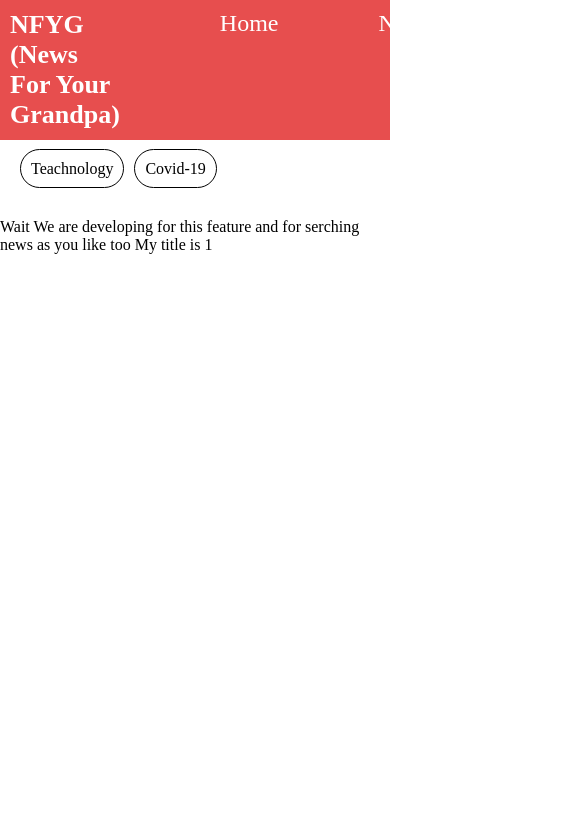
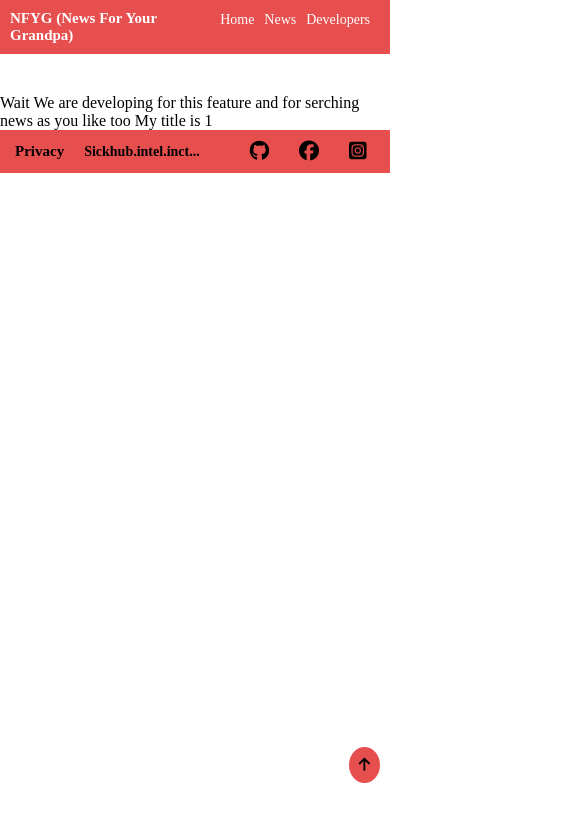
Before and after one commit to Saithiha24/My-testing-projects, a React (Create React App) app: page /detail/1 in a window 390 px wide. Shown: the top 822 px of the page, 585 px wide, since content can reach past the window. Built offline with nearby package versions, Linux system fonts and the light colour scheme; no server answers.

Commit message:
responsive

```diff
--- a/src/App.js
+++ b/src/App.js
@@ -9,6 +9,7 @@ import Teach from "./Teach/Teach";
 import Home from "./Home/Home";
 import Developer from "./Developer/Developer";
 import NewsDetail from "./NewsDetail/NewsDetail";
+import Footer from "./Footer/Footer";
 
 function App() {
   return (
@@ -21,6 +22,7 @@ function App() {
         <Route exact path='/developer'><Developer/></Route>
         <Route exact path='/detail/:id'><NewsDetail/></Route>
       </Switch>
+      <Footer/>
       </Router>
 
     </div>
--- /dev/null
+++ b/src/Arrow/Arrow.js
@@ -0,0 +1,13 @@
+import React from 'react'
+import './arrow.css'
+
+const Arrow = () => {
+
+    return (
+        <div className='arrow'>
+    <a href='#Navar'><i class="fas fa-arrow-up"></i></a>
+        </div>
+    )
+}
+
+export default Arrow
--- /dev/null
+++ b/src/Arrow/arrow.css
@@ -0,0 +1,23 @@
+.arrow{
+    position: fixed;
+    right: 20px;
+    bottom: 70px;
+
+}
+
+.arrow a{
+    font-size: 25px;
+    background-color:  rgb(231, 78, 78);
+    padding: 10px;
+    border-radius: 50%;
+}
+
+@media (max-width:400px){
+    .arrow{
+        right: 10px;
+    }
+    .arrow a{
+        font-size: 15px;
+        padding-bottom: 10px;
+    }
+}
--- a/src/Developer/Developer.js
+++ b/src/Developer/Developer.js
@@ -5,18 +5,14 @@ const Developer = () => {
     return (
     <div className='container'>
      <div className='box'>
-        <div className='imgBx'>
-            <img src='https://scontent.frgn4-1.fna.fbcdn.net/v/t1.15752-9/244074319_547658979868769_6910831034821288976_n.jpg?_nc_cat=104&ccb=1-5&_nc_sid=ae9488&_nc_ohc=id6Vwd-Po4oAX_HaYqC&_nc_ht=scontent.frgn4-1.fna&oh=6337ee2885c763ad164cb45425741cba&oe=6193A61A'/>
 
-            </div>
         <div className='info'>
           <h3>Name:<span>Sai Thiha Kyaw</span></h3>
           <h3>Language:<span>Javacript(ReactJs)</span></h3>
           <h3>Biography:<span>Lorem ipsum dolor sit amet consectetur, adipisicing elit. Dolor aut repudiandae, possimus mollitia magni, dignissimos ratione, recusandae eveniet nisi aspernatur accusantium perferendis itaque repellendus corrupti aliquam illum totam qui iusto</span></h3>
-          <div className='sci-menu'>
-          <a href='https://www.facebook.com/profile.php?id=100035432660306'><i class="fab fa-facebook"></i></a>
-          <a href='https://www.instagram.com/sai._bit/?fbclid=IwAR015PtdUXr7cvr_XCbhoIf6Bf2O9inaUBpDKE35tsQBwpBLMLiunpRsw4g'><i class="fab fa-instagram-square"></i></a>
-         </div>
+          <h3>About: <span>I created this website with using Reactjs for learning purpose.I also use basic concept of redux by using redux toolkit
+              <br/><a href='https://gnews.io/api/v4/search'>Api:https://gnews.io/api/v4/search</a></span></h3>
+
          </div>
         </div>
 
--- a/src/Developer/developer.css
+++ b/src/Developer/developer.css
@@ -10,20 +10,9 @@ flex-direction: row;
 }
 
 .container .box{
-    display: grid;
-    grid-template-columns: 20% 70%;
-    grid-gap: 50px;
     margin: 0px 50px;
-    box-shadow: 3px 5px 20px rgba(0,0,0,0.2);
 }
 
-.container .box .imgBx{
-    width: 300px;
-}
-
-.container .box .imgBx img{
-    width: 250px;
-}
 
 .container .info{
     margin-top:100px;
@@ -40,9 +29,3 @@ flex-direction: row;
     margin-top: 30px;
     margin-left: 100px;
 }
-
-.container .info .sci-menu a{
-    font-size: 50px;
-    margin-left: 30px;
-    text-decoration: none;
-}
--- /dev/null
+++ b/src/Footer/Footer.js
@@ -0,0 +1,21 @@
+import React from 'react'
+import Arrow from '../Arrow/Arrow'
+import './footer.css'
+
+const Footer = () => {
+    return (
+        <div className='footer'>
+        <h2>Privacy</h2>
+        <h3>Sickhub.intel.inct...</h3>
+        <div className='sci'>
+        <a href='https://github.com/Saithiha24'><i class="fab fa-github"></i></a>
+        <a href='https://www.facebook.com/profile.php?id=100035432660306'><i class="fab fa-facebook"></i></a>
+        <a href='https://www.instagram.com/sai._bit/?fbclid=IwAR015PtdUXr7cvr_XCbhoIf6Bf2O9inaUBpDKE35tsQBwpBLMLiunpRsw4g'><i class="fab fa-instagram-square"></i></a>
+        </div>
+        <Arrow/>
+        </div>
+
+    )
+}
+
+export default Footer
--- /dev/null
+++ b/src/Footer/footer.css
@@ -0,0 +1,49 @@
+.footer{
+    background-color:rgb(231, 78, 78);
+    padding: 10px;
+    width: 100%;
+    display: flex;
+    align-items: center;
+}
+.footer h2{
+    font-size: 20px;
+    margin-left: 30px;
+}
+
+.footer .sci{
+    margin-left: 300px;
+    display: flex;
+}
+
+.footer .sci a{
+    font-size: 20px;
+    margin-left: 30px;
+    text-decoration: none;
+}
+.footer h3 {
+    margin-left: 100px;
+}
+
+@media (max-width:770px) {
+    .footer .sci{
+    display: flex;
+    margin-left: 200px;
+
+    }
+}
+
+@media (max-width:400px) {
+    .footer .sci{
+    display: flex;
+    margin-left: 20px;
+    font-size: 15px;
+    }
+    .footer h2{
+        font-size: 15px;
+        margin-left: 5px;
+    }
+    .footer h3{
+        margin-left: 20px;
+        font-size: 14px;
+    }
+}
--- a/src/Navbar/Navbar.js
+++ b/src/Navbar/Navbar.js
@@ -5,14 +5,14 @@ import { Link } from 'react-router-dom';
 
 
 const Navbar = () => {
-const [load, setload] = useState(true);
+const [load, setload] = useState(false);
 
 const handleload = ()=>{
     setload(!load);
 }
 
     return (
-        <div className = 'Navbar'>
+        <div className = 'Navbar' id="Navar">
         <div className='bar'>
           <h1>NFYG (News For Your Grandpa)</h1>
           <div className='menu'>
--- a/src/Navbar/navbar.css
+++ b/src/Navbar/navbar.css
@@ -5,6 +5,8 @@
 }
 .Navbar{
     margin-bottom: 40px;
+    overflow: hidden;
+
 }
 .bar{
     display: flex;
@@ -33,6 +35,7 @@
  .news{
     margin-top: 20px;
     margin-left: 10px;
+    padding-bottom: 30px;
 }
  .news a{
     text-decoration: none;
@@ -41,3 +44,28 @@
     border-radius: 20px;
     margin-left: 10px;
 }
+
+@media (max-width:770px) {
+    .bar  h1{
+        font-size: 19px;
+    }
+    .bar .menu{
+        margin-left: 200px;
+    }
+    .bar .menu a{
+        font-size: 18px;
+        margin-right: 30px;
+    }
+}
+@media (max-width:400px){
+    .bar  h1{
+        font-size: 15px;
+    }
+    .bar .menu{
+        margin-left: 10px;;
+    }
+    .bar .menu a{
+        font-size: 14px;
+        margin-right: 10px;
+    }
+}
--- a/src/News/News.js
+++ b/src/News/News.js
@@ -2,8 +2,6 @@ import React from 'react'
 import {v4} from 'uuid'
 import './news.css'
 import { Link } from 'react-router-dom'
-
-
 
 const News = (props) => {
 const {news} = props;
@@ -17,8 +15,11 @@ const {news} = props;
 <div className='imgBx'>
 <img src ={data.image} alt={data.title}/>
 <h2 className='card-title'>{data.title}</h2>
+<span>{data.publishedAt}</span>
 </div>
+
 </Link>
+
 </div>
 ))}
 </div>
--- a/src/News/news.css
+++ b/src/News/news.css
@@ -33,7 +33,28 @@ a{
     text-decoration: none;
     color: black;
 }
-
+.card .imgBx span{
+color: grey;
+margin-top: 10px;
+}
 .card .imgBx:hover{
     box-shadow: 2px 2px 8px -1px rgba(0,0,0,0.75);
 }
+
+@media (max-width:770px) {
+    .grid{
+        grid-template-columns: 1fr;
+    }
+
+}
+@media (max-width:400px) {
+    .grid{
+        grid-template-columns: 1fr;
+    }
+    .card .imgBx{
+        width: 300px;
+    }
+    .card .imgBx img{
+        width: 250px;
+    }
+}
```
